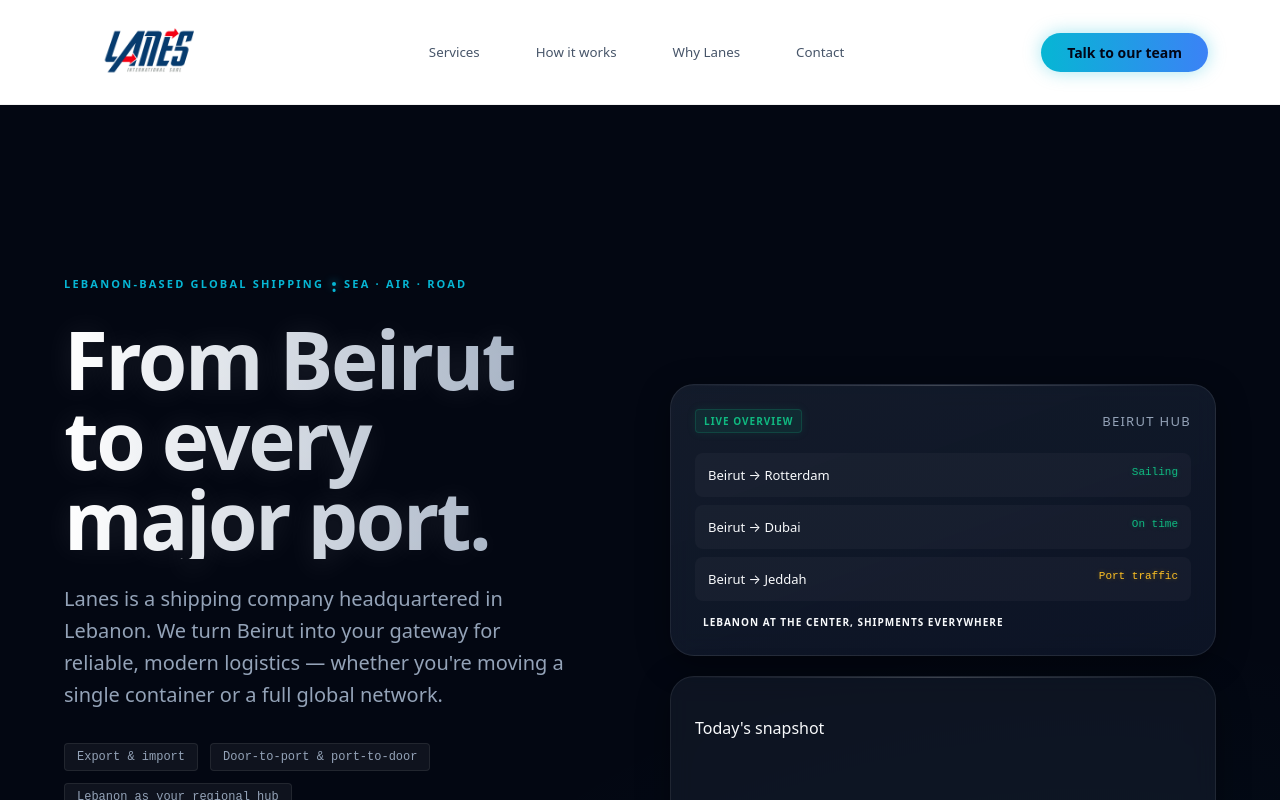
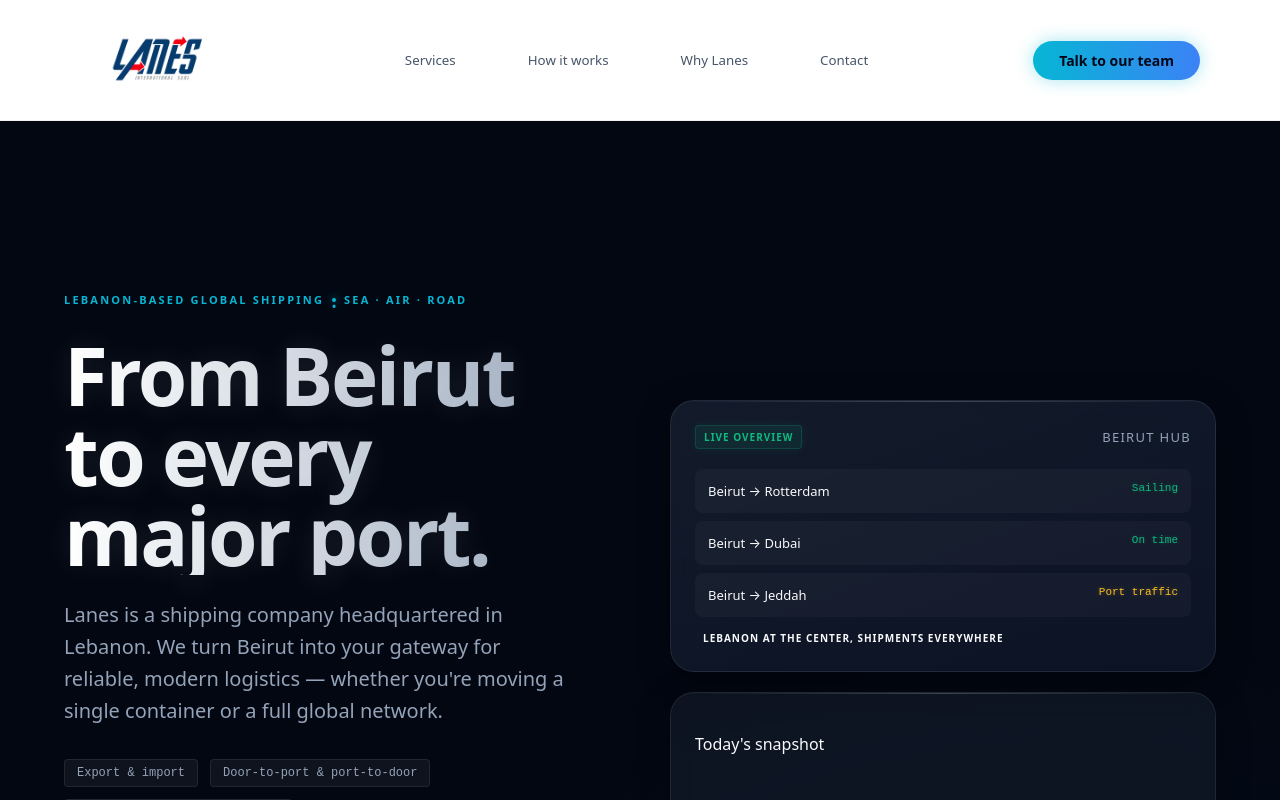
Before and after one commit to georgesmakoukji/lanes, a Next.js app: page / in a window 1280 px wide. Shown: the top 800 px of the page. Built offline with nearby package versions, Linux system fonts and the light colour scheme.

Commit message:
style: Adjust navigation height, button padding, and link styles by increasing gap and font size for improved layout and readability.

```diff
--- a/app/globals.css
+++ b/app/globals.css
@@ -22,7 +22,7 @@
   --radius-lg: 16px;
   --radius-xl: 24px;
   --radius-pill: 9999px;
-  --nav-height: 104px;
+  --nav-height: 120px;
 }
 
 *,
@@ -107,7 +107,7 @@ button {
   align-items: center;
   justify-content: space-between;
   height: var(--nav-height);
-  padding: 0 32px;
+  padding: 0 40px;
 }
 
 .logo {
@@ -142,8 +142,8 @@ button {
 .nav-links {
   display: flex;
   align-items: center;
-  gap: 56px;
-  font-size: 26px;
+  gap: 72px;
+  font-size: 32px;
   font-weight: 700;
   letter-spacing: 0.08em;
   text-transform: uppercase;
```
